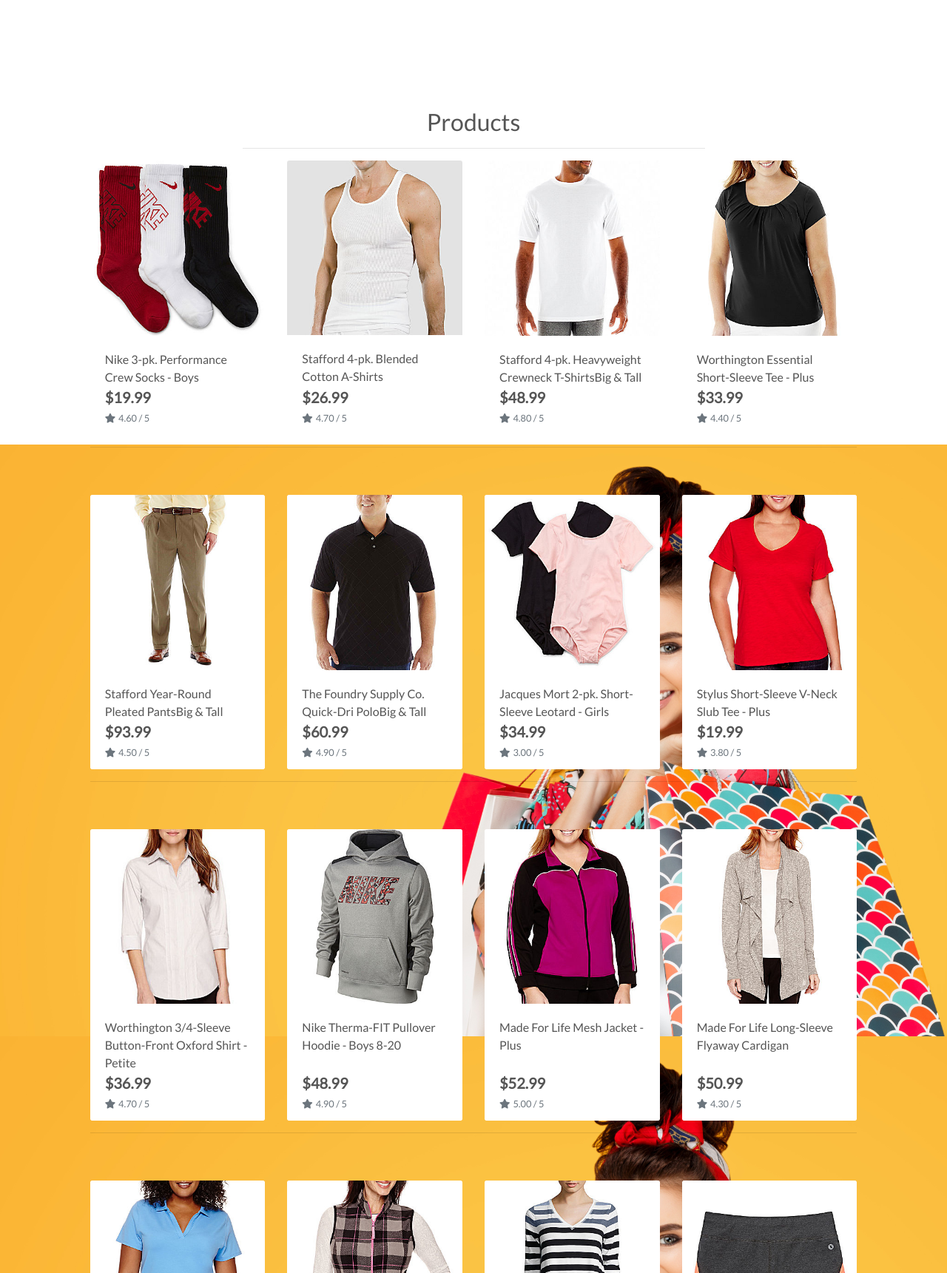
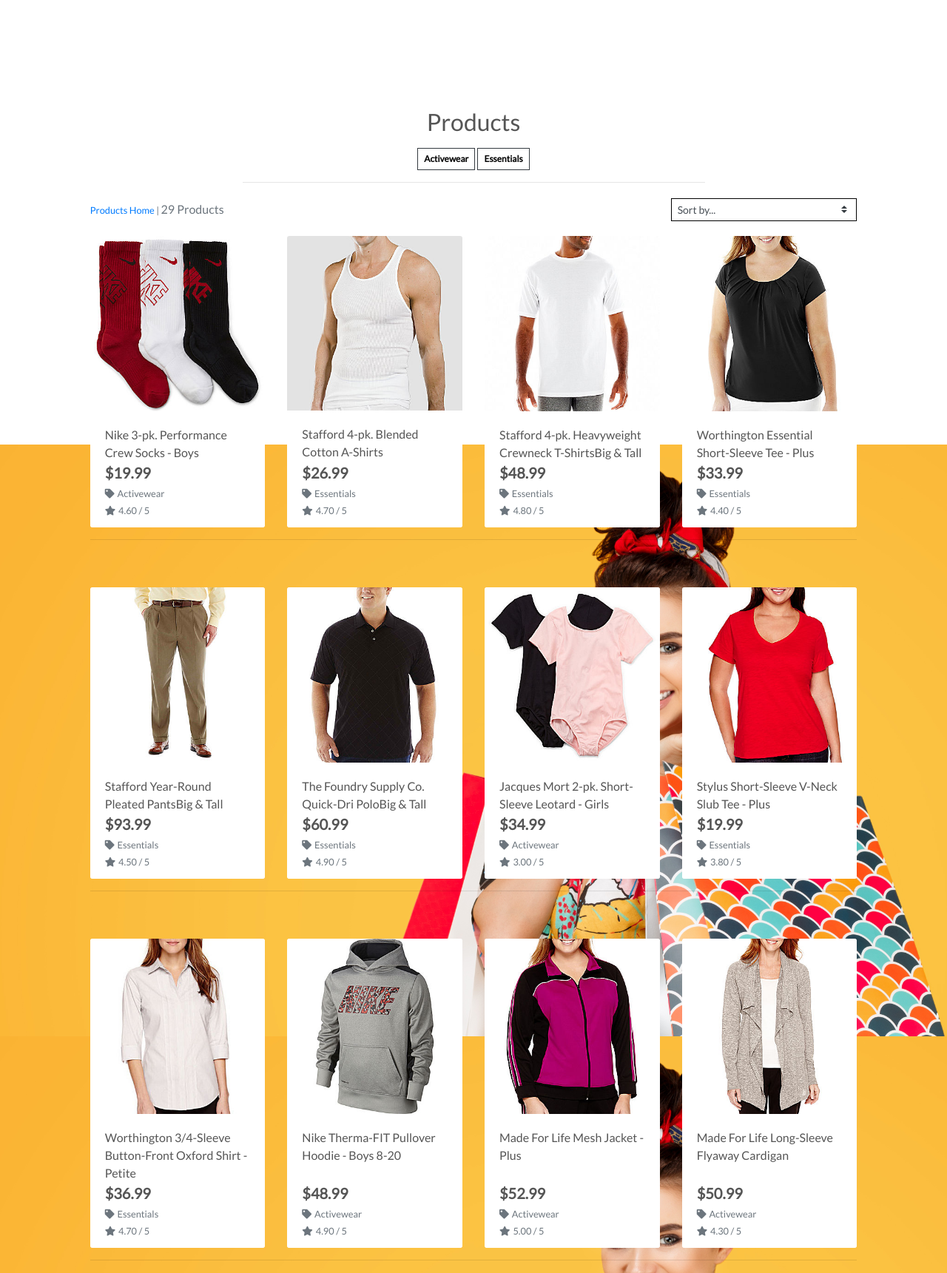
Before and after one commit to laumartin/boutique, a Django app: a page that uses products/templates/products/products.html in a window 1280 px wide. Shown: the part 199-1920 px from the top of the page at 74% size. Run offline with Django 3.2, Linux system fonts and the light colour scheme; data comes from the database, SQL or seed files in the repository; some libraries are stand-ins or nearby versions.

Commit message:
added sorting and product counts to product page

```diff
--- a/products/templates/products/products.html
+++ b/products/templates/products/products.html
@@ -18,13 +18,51 @@
         <div class="row">
             <div class="col text-center mt-3">
                 <h2 class="logo-front">Products</h2>
+                {% for c in current_categories %}
+                    <a class="category-badge text-decoration-none" href="{% url 'products' %}?category={{ c.name }}">
+                        <span class="p-2 mt-2 badge badge-white text-black rounded-0 border border-dark"> {{ c.friendly_name }}</span>
+                    </a>
+                {% endfor %}
                 <hr class="w-50 mb-1">
             </div>
         </div>
         <div class="row">
             <div class="product-container col-10 offset-1">
                 <div class="row mt-1 mb-2">
-
+                    <!-- This layout will put the sort select box on top on mobile,but using the order first and order last classes adjusts it so that the sort
+                    select box will actually be the last column on medium and larger screens.-->
+                    <div class="col-12 col-md-6 my-auto order-md-last d-flex justify-content-center justify-content-md-end">
+                        <div class="sort-select-wrapper w-50">
+                            <select id="sort-selector" class="custom-select custom-select-sm rounded-0 border border-{% if current_sorting != 'None_None' %}info{% else %}black{% endif %}">
+                                <!-- in order to determine the selected value,we're checking the value of the current sorting template variable.
+                                That's the one we're returning from the view which will have the value of none_none if no sorting is currently selected-->
+                                <option value="reset" {% if current_sorting == 'None_None' %}selected{% endif %}>Sort by...</option>
+                                <!-- here if the value of the current sorting variable from the view is for example price_ascending Then this option
+                                will be selected in the select box-->
+                                <option value="price_asc" {% if current_sorting == 'price_asc' %}selected{% endif %}>Price (low to high)</option>
+                                <option value="price_desc" {% if current_sorting == 'price_desc' %}selected{% endif %}>Price (high to low)</option>
+                                <option value="rating_asc" {% if current_sorting == 'rating_asc' %}selected{% endif %}>Rating (low to high)</option>
+                                <option value="rating_desc" {% if current_sorting == 'rating_desc' %}selected{% endif %}>Rating (high to low)</option>
+                                <option value="name_asc" {% if current_sorting == 'name_asc' %}selected{% endif %}>Name (A-Z)</option>
+                                <option value="name_desc" {% if current_sorting == 'name_desc' %}selected{% endif %}>Name (Z-A)</option>
+                                <option value="category_asc" {% if current_sorting == 'category_asc' %}selected{% endif %}>Category (A-Z)</option>
+                                <option value="category_desc" {% if current_sorting == 'category_desc' %}selected{% endif %}>Category (Z-A)</option>
+                            </select>
+                        </div>
+                    </div>
+                    <div class="col-12 col-md-6 order-md-first">
+                        <p class="text-muted mt-3 text-center text-md-left">
+                            {% if search_term or current_categories or current_sorting != 'None_None' %}
+                            <!-- added a link to go back to the main products page If the user has either entered a search term, selected some
+                                specific categories, or sorted in a specific way.-->
+                                <span class="small"><a href="{% url 'products' %}">Products Home</a> | </span>
+                            {% endif %}
+                            <!-- We're using the length built-in template filter to count the number of products.
+                            Then if there's a search term, again returned in the context from the all products view.
+                            We tack on a few extra words to let the user know what they've searched for.-->
+                            {{ products|length }} Products{% if search_term %} found for <strong>"{{ search_term }}"</strong>{% endif %}
+                        </p>
+                    </div>
                 </div>
                 <div class="row">
                 <!-- If you remember the context from our all products view we have a template variable available to us called products.
@@ -57,6 +95,15 @@
                                     <div class="row">
                                         <div class="col">
                                             <p class="lead mb-0 text-left font-weight-bold">${{ product.price }}</p>
+                                            <!-- If the product has a category, we want to render it out using its friendly name
+                                            as the text and its programmatic name as the href.-->
+                                            {% if product.category %}
+                                            <p class="small mt-1 mb-0">
+                                                <a class="text-muted" href="{% url 'products' %}?category={{ product.category.name }}">
+                                                    <i class="fas fa-tag mr-1"></i>{{ product.category.friendly_name }}
+                                                </a>
+                                            </p>
+                                            {% endif %}
                                             {% if product.rating %}
                                                 <small class="text-muted"><i class="fas fa-star mr-1"></i>{{ product.rating }} / 5</small>
                                             {% else %}
--- a/products/views.py
+++ b/products/views.py
@@ -39,6 +39,13 @@
             if sortkey == 'name':
                 sortkey = 'lower_name'
                 products = products.annotate(lower_name=Lower('name'))
+                # in order to force categories to be sorted by name instead of
+                # their ids check if the sort key is = category, if it is,
+                # adjust it to tack on __name.This __ syntax allows to drill
+                # into a related model. By doing this we're changing line 56
+                # to products.order by category__name
+            if sortkey == 'category':
+                sortkey = 'category__name'
 
             # check whether it's descending,if so add a minus in front of
             # sort key using string formatting, which will reverse the order.
--- a/static/css/base.css
+++ b/static/css/base.css
@@ -75,6 +75,11 @@
     z-index: -1;
 }
 
+a.category-badge > span.badge:hover {
+    background: #212529 !important;
+    color: #fff !important;
+}
+
 /* -------------------------------- Media Queries */
 
 /* Slightly larger container on xl screens
```
Also changed, not shown: products/templates/products/product_detail.html (+7 -0 lines).
